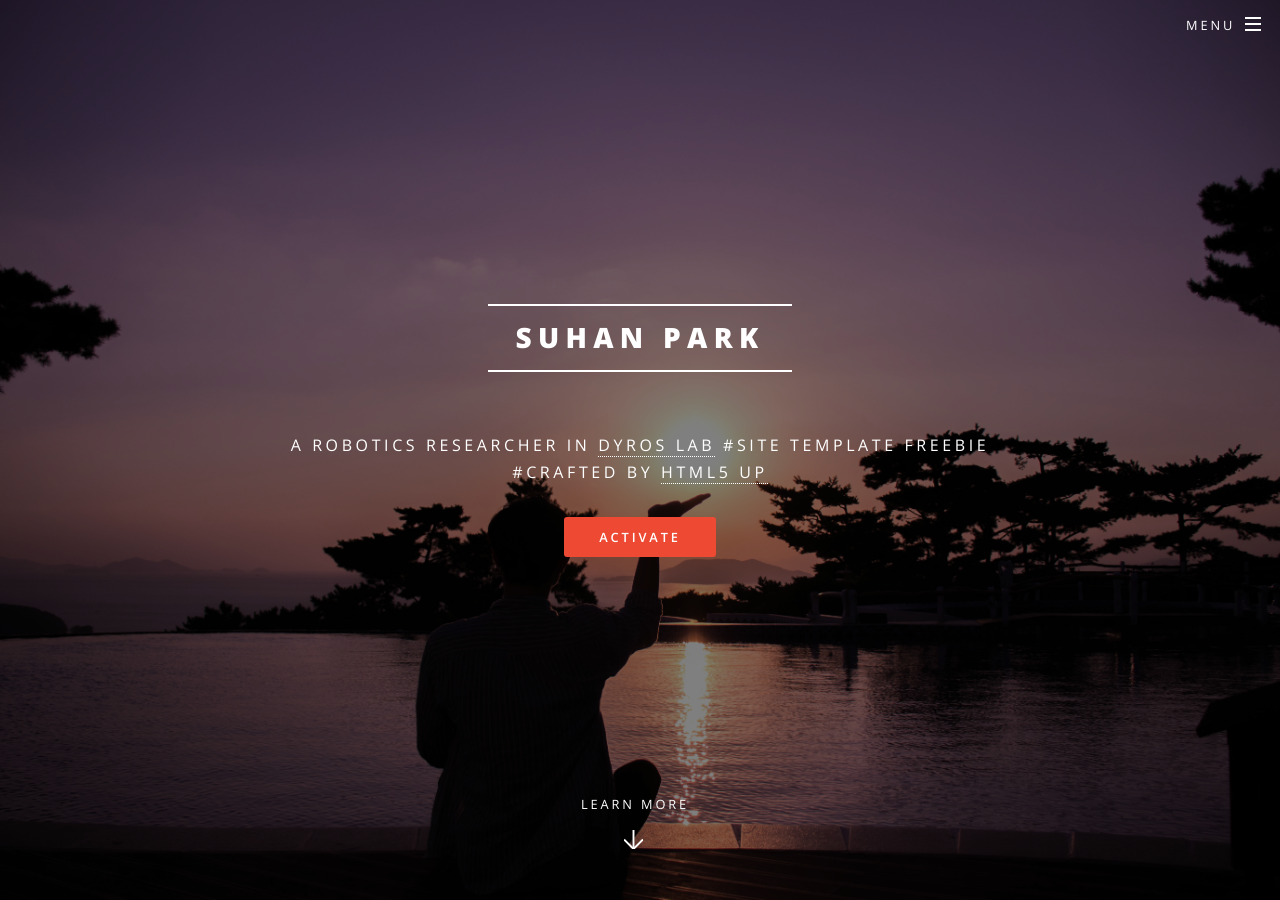
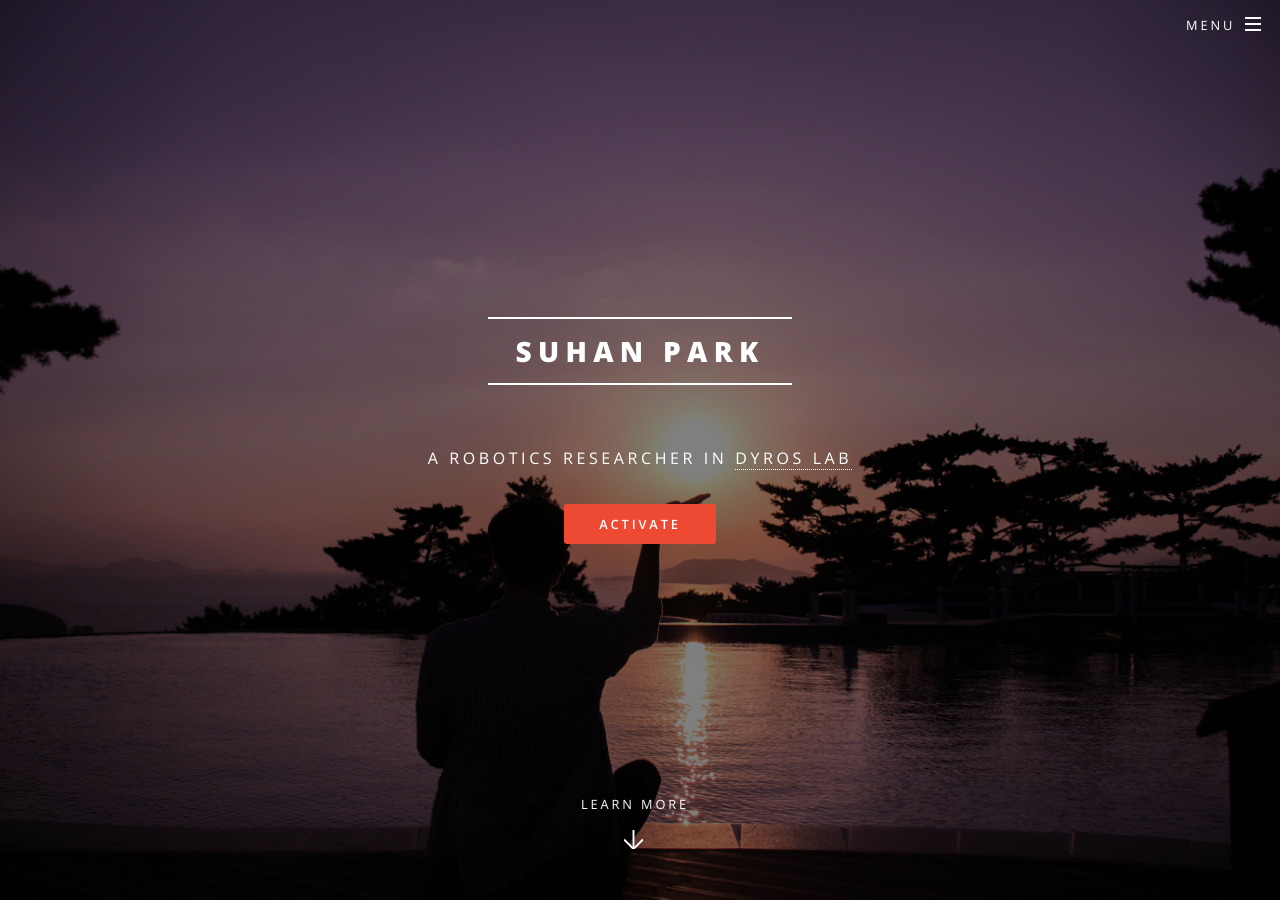
Before and after one commit to psh117/psh117.github.io, a Jekyll site: the page built from index.html, in a window 1280 px wide and 900 px high. Built offline with Jekyll 4.4.1, drawn with Linux system fonts in a browser that asks for light colours; part of the change alters nothing that is shown.

Commit message:
description update

```diff
--- a/_config.yml
+++ b/_config.yml
@@ -6,8 +6,6 @@ title: Suhan Park
 description: |
   A robotics researcher
   in [DYROS lab](http://dyros.snu.ac.kr)
-  #site template freebie
-  #crafted by [HTML5 UP](http://html5up.net)
 owner: Suhan Park # or company name
 first_published: 2018 # if migrating another site, the year of your first publish
 email: psh117@snu.ac.kr
@@ -15,12 +13,12 @@ baseurl: "" # the subpath of your site, e.g. /blog
 url: "https://psh117.github.io" # the base hostname & protocol for your site
 social:
   github: https://github.com/psh117
-  linkedin-square: https://linkedin.com/in/<username>
-  facebook-official: https://facebook.com/<username>
-  google-plus-square: https://plus.google.com/u/0/+<username>
+  #linkedin-square: https://linkedin.com/in/<username>
+  facebook-official: https://www.facebook.com/suhan.park
+  #google-plus-square: https://plus.google.com/u/0/+<username>
   #email: /contact/
   #flickr:
-  instagram: srsuhan
+  instagram: https://www.instagram.com/srsuhan/
   #youtube-square:
   #spotify:
   #stack-overflow:
```
